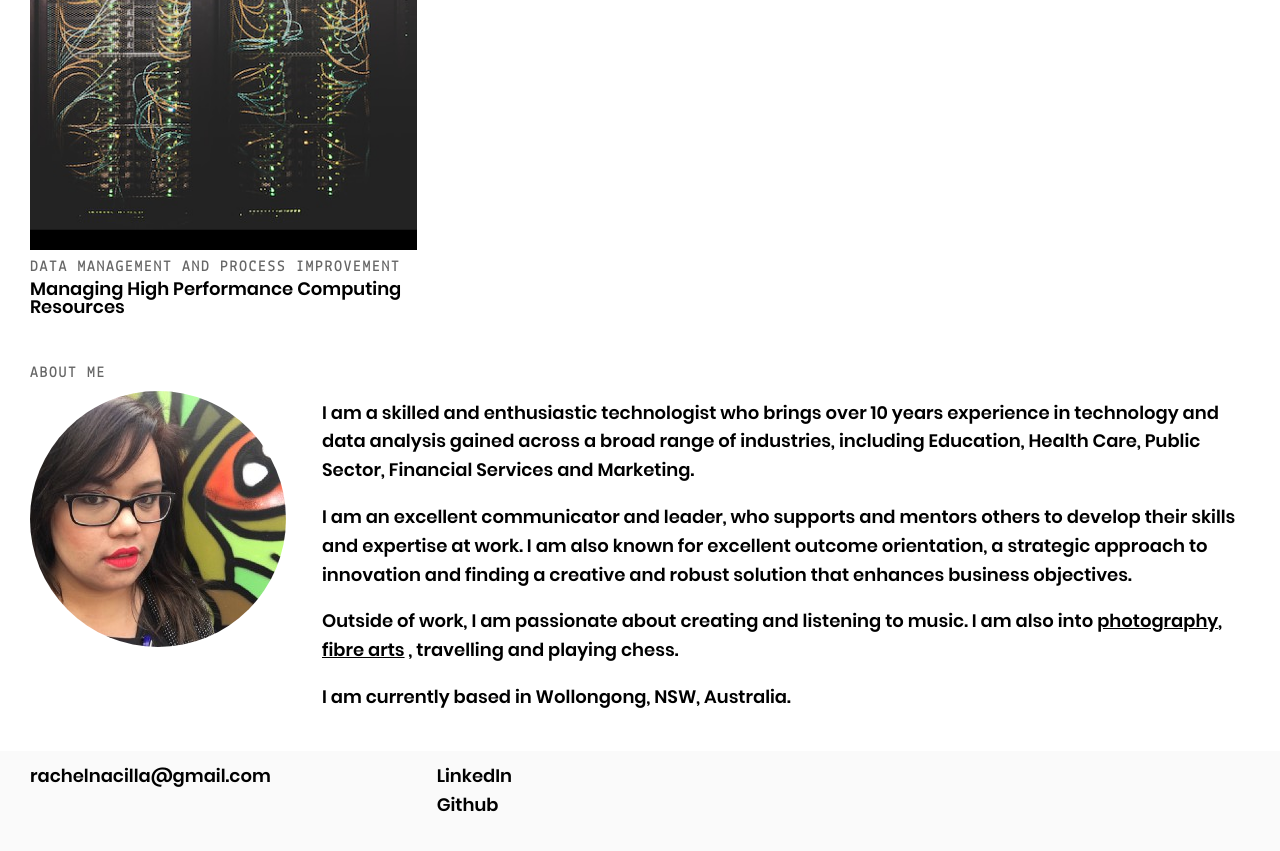
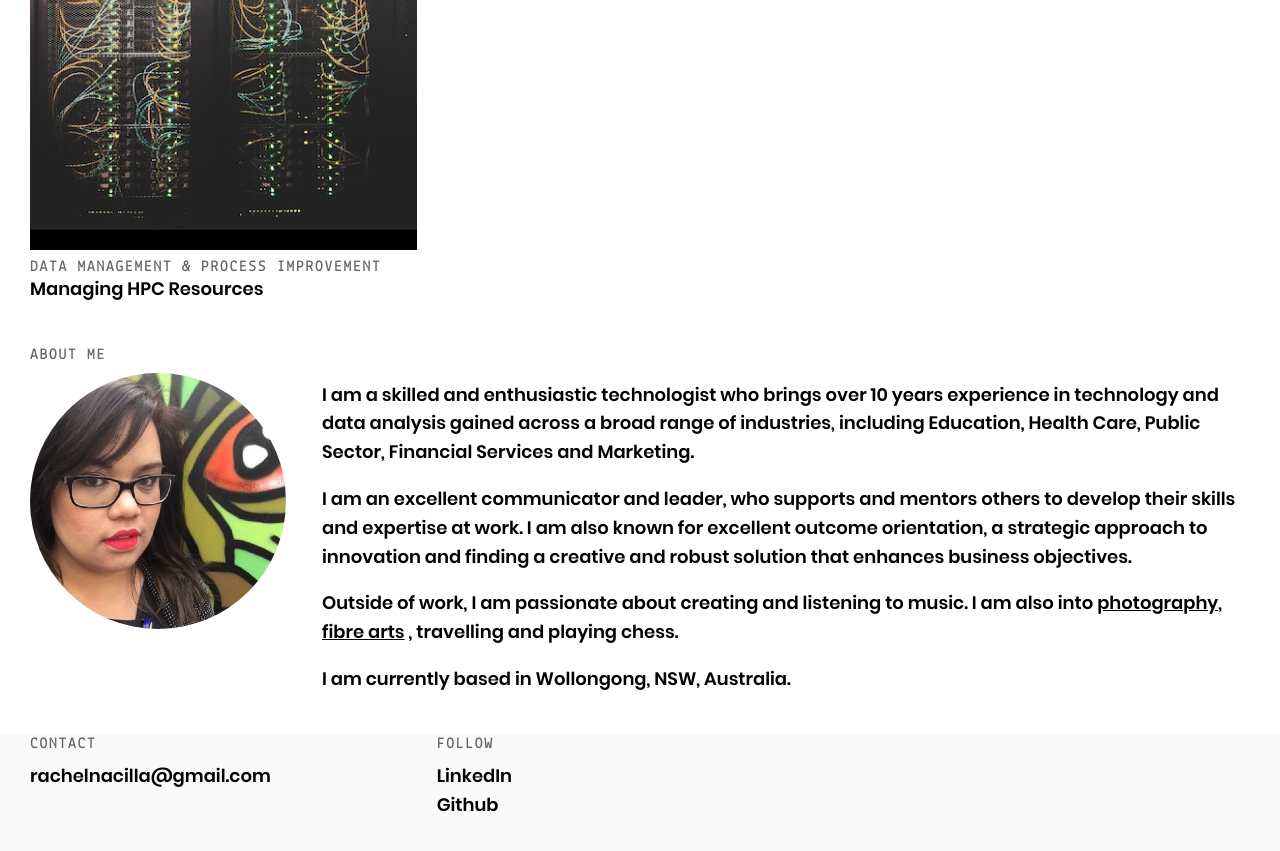
Before and after one commit to rachelnacilla/rachelnacilla.github.io, a Jekyll site: the page built from index.html, in a window 1280 px wide and 900 px high, scrolled down 1120 px. Shown: the top 851 px of the window. Built offline with Jekyll 4.4.1, drawn with Linux system fonts in a browser that asks for light colours.

```diff
--- a/_posts/projects/2023-03-24-hpc.md
+++ b/_posts/projects/2023-03-24-hpc.md
@@ -7,8 +7,8 @@
   keywords: "High Performance Computing, Research"
 
 project:
-  title: "Managing High Performance Computing Resources"
-  type: "Data Management and Process Improvement"
+  title: "Managing HPC Resources"
+  type: "Data Management &amp; Process Improvement"
   url: ""
   logo: "/assets/images/projects/hpc/hpc_thumbnail.png"
   tech: "Business Analysis, Requirements Gathering, Solution Design, Implementation, REDCap"
```
Also changed, not shown: other parts of _posts/projects/2023-03-24-hpc.md (+1 -1 lines).
